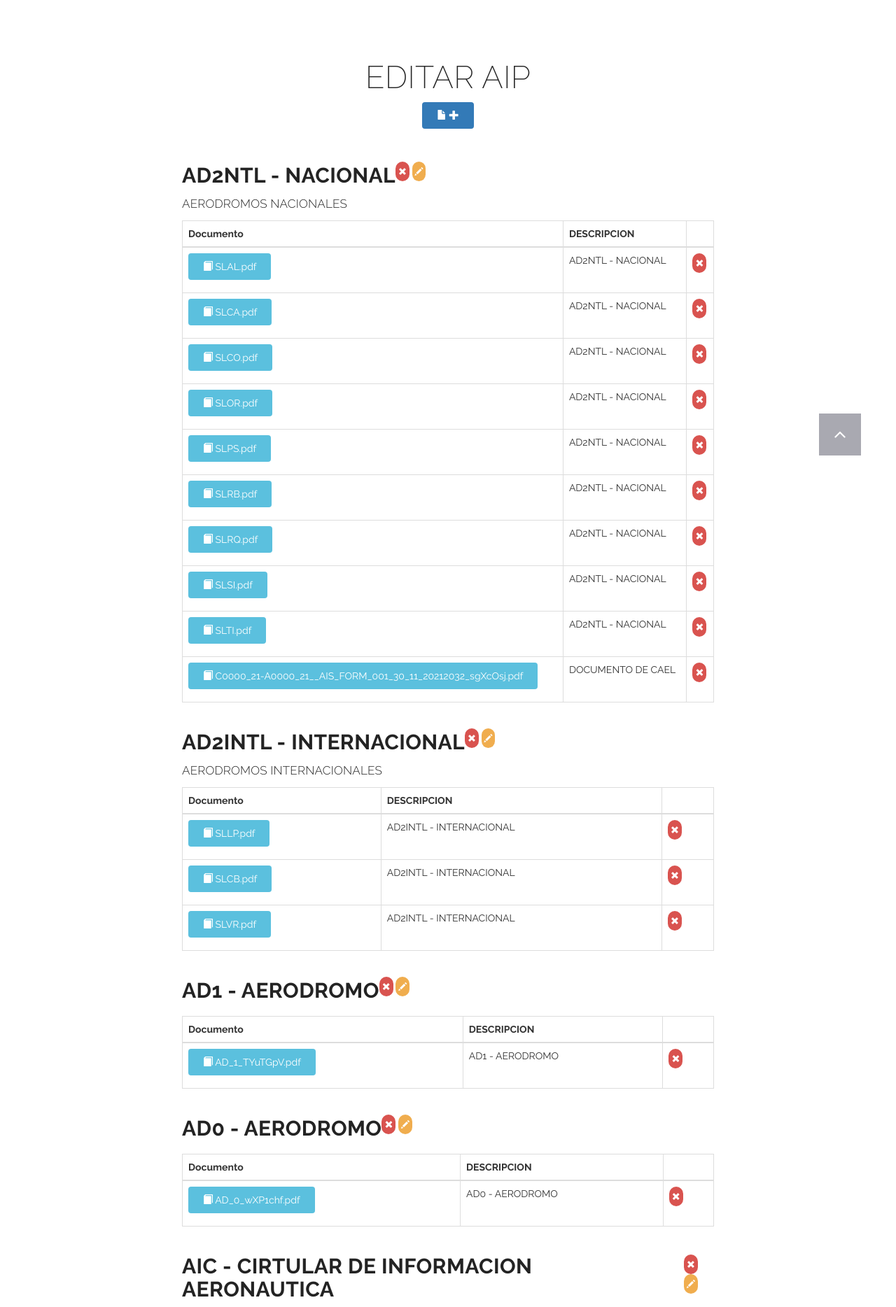
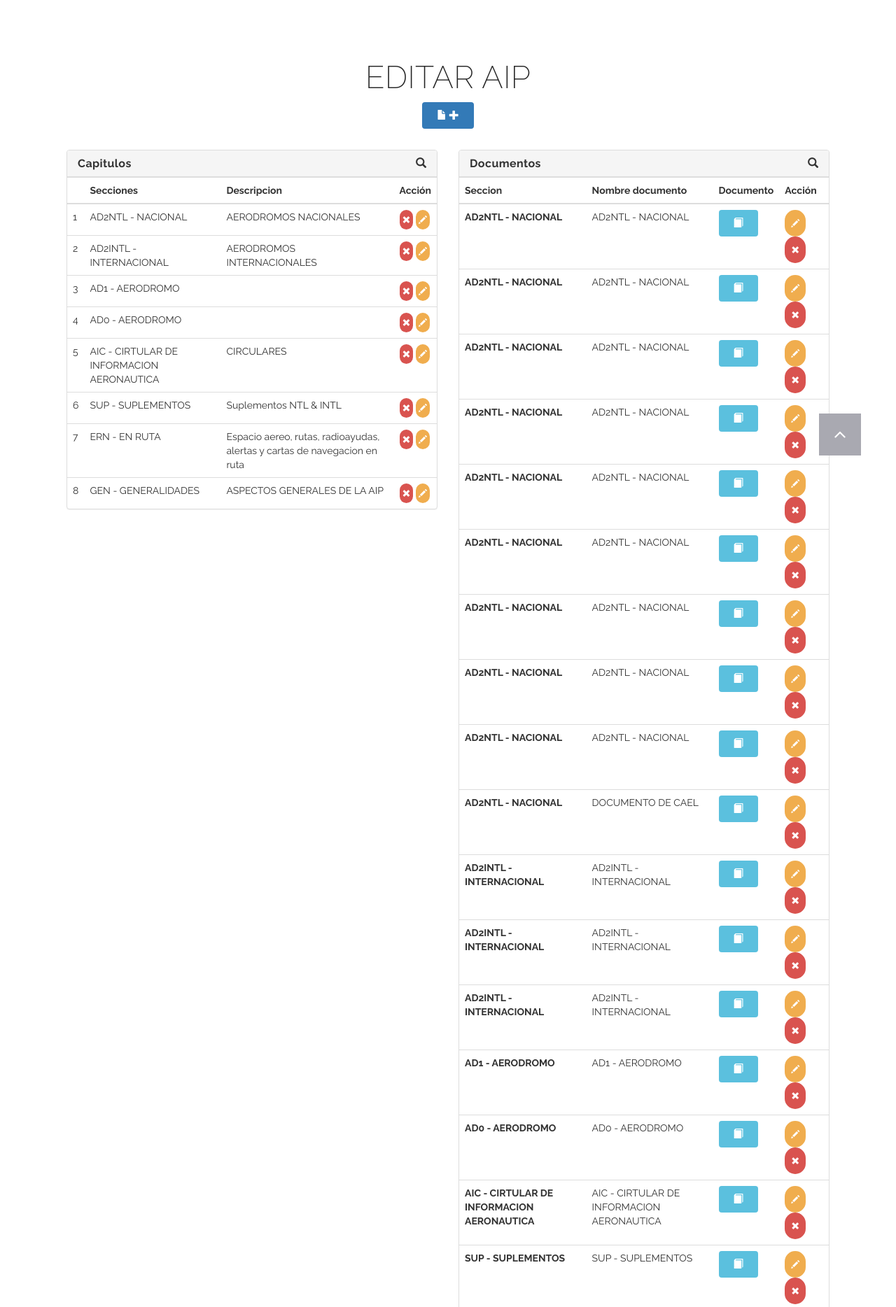
Before and after one commit to caeltarifa/Publicacion_digital, a Django app: a page that uses src/documents/templates/documents/user_documents.html in a window 1280 px wide. Shown: the part 99-1967 px from the top of the page at 70% size. Run offline with Django 3.2, Linux system fonts and the light colour scheme; a user stored in the database is signed in; data comes from the database, SQL or seed files in the repository; both versions use the stored data as it was after the commit; some libraries are stand-ins or nearby versions.

Commit message:
DISPLAY DOCUENT WITH FILTER, AND ORDERING BETWEEN CAPITULOS AND DOCUMENTOS

```diff
--- a/src/documents/templates/documents/user_documents.html
+++ b/src/documents/templates/documents/user_documents.html
@@ -1,14 +1,19 @@
 {% extends "base.html" %}
 {% load static %}
+
+
+{% block CSS %}
+<link href="{% static 'css/style_display_users.css' %}" rel="stylesheet">
+{% endblock CSS %}
+
 
 
 {% block content %}
 
 
+<!-- TABLA DE CONTENIDO  -->
 <section>
 	<div class="container">
-
-	<div class="row">
 		<div class="col-lg-12 text-center">
 			<div class="section-title">
 				<h2>EDITAR AIP</h2>
@@ -17,18 +22,38 @@
 				</a>
 
 			</div>
+		</div>
 
+        <div class="row">
+
+			<div class="col-md-6">
+				<div class="panel panel-default">
+					<div class="panel-heading">
+						<h3 class="panel-title"><strong>Capitulos</strong></h3>
+						<div class="pull-right">
+							<span class="clickable filter" data-toggle="tooltip" title="Toggle table filter" data-container="body">
+								<i class="glyphicon glyphicon-search"></i>
+							</span>
 						</div>
 					</div>
-
+					<div class="panel-body">
+						<input type="text" class="form-control" id="categorias-filter" data-action="filter" data-filters="#categorias" placeholder="Filter Developers" />
+					</div>
+					<table class="table table-hover" id="categorias">
+						<thead>
+							<tr>
+								<th>&nbsp;</th>
+								<th>Secciones</th>
+								<th>Descripcion</th>
+								<th>Acción</th>
+							</tr>
+						</thead>
+						<tbody>
 							{% for obj in object_list %}
-			<div class="row row-0-gutter">
-				<div class="col-md-8 col-md-offset-2 col-0-gutter">
-					<table>
 								<tr>
-							<td>
-								<h2><strong>{{ obj.title }}</strong></h2>
-							</td>
+									<td>{{forloop.counter}}</td>
+									<td>{{obj.title}}</td>
+									<td>{{obj.description}}</td>
 									<td>
 										{% if request.user.is_authenticated %}
 											{% if obj.uploaded_by == request.user %}
@@ -43,49 +68,88 @@
 										{% endif %}
 									</td>
 								</tr>
-					</table>
-
-					<p>{{ obj.description }}</p>
-
-
-					<div class="table-responsive">
-						<table class="table table-bordered">
-							<thead class="thead-dark">
-								<tr>
-									<th>Documento</th>
-									<th>DESCRIPCION</th>
-									<th></th>
-								</tr>
-							</thead>
-							<tbody>
-								{% for doc in document_list %}
-									{% if doc.document_id.id == obj.id %}
-										<tr>
-											<td>
-												<a href="/viewerjs/index.html#{{ cdn }}/media/{{ doc.document_url }}" target="_blank">
-													<button class="btn btn-info btn-lg" style="margin: 0 5px 10px 0;"> <span class="glyphicon glyphicon-book"></span> {{doc}}</button>
-												</a>
-											</td>
-											<td>
-												{{doc.name}}
-											</td>
-
-											<td>
-												<a href="{% url 'documents:delete_upload' pk=doc.pk %}"  data-toggle="tooltip" data-placement="bottom" title="Eliminar documento." >
-													<button  style="border-radius: 50px; padding: 3px;" class="btn btn-danger "><i class="glyphicon glyphicon-remove small"></i> </button>
-												</a>
-											</td>
-										</tr>
-									{% endif %}
 							{% endfor %}
 						</tbody>
 					</table>
 				</div>
 			</div>
+
+
+			<div class="col-md-6">
+				<div class="panel panel-default">
+					<div class="panel-heading">
+						<h3 class="panel-title"><strong>Documentos</strong></h3>
+						<div class="pull-right">
+							<span class="clickable filter" data-toggle="tooltip" title="Toggle table filter" data-container="body">
+								<i class="glyphicon glyphicon-search"></i>
+							</span>
 						</div>
+					</div>
+					<div class="panel-body">
+						<input type="text" class="form-control" id="generalidades-filter" data-action="filter" data-filters="#generalidades" placeholder="Filter Developers" />
+					</div>
+					<table class="table table-hover" id="generalidades">
+						<thead>
+							<tr>
+								<th>Seccion</th>
+								<th>Nombre documento</th>
+								<th>Documento</th>
+								<th>Acción</th>
+							</tr>
+						</thead>
+						<tbody>
+						{% for obj in object_list %}
+							{% for doc in document_list %}
+								{% if doc.document_id.id == obj.id %}
+									<tr>
+
+										<td>
+											<strong>
+												{{obj.title}}
+											</strong>
+										</td>
+
+										<td>{{doc.name}}</td>
+
+										<td>
+											<a href="/viewerjs/index.html#{{ cdn }}/media/{{ doc.document_url }}" target="_blank">
+												<button class="btn btn-info btn-lg" style="margin: 0 5px 10px 0;"> <span class="glyphicon glyphicon-book"></span> </button>
+											</a>
+										</td>
+
+										<td>
+											<a href="#"  data-toggle="tooltip" data-placement="bottom" title="Editar documento." >
+												<button  style="border-radius: 50px; padding: 8px;" class="btn btn-warning "><i class="glyphicon glyphicon-pencil small"></i> </button>
+											</a>
+											&nbsp;
+											&nbsp;
+											&nbsp;
+											<a href="{% url 'documents:delete_upload' pk=doc.pk %}"  data-toggle="tooltip" data-placement="bottom" title="Eliminar documento." >
+												<button  style="border-radius: 50px; padding: 8px;" class="btn btn-danger "><i class="glyphicon glyphicon-remove small"></i> </button>
+											</a>
+
+
+										</td>
+									</tr>
+								{% endif %}
 							{% endfor %}
+						{% endfor %}
+						</tbody>
+					</table>
+				</div>
+			</div>
+
+
+        </div>
+
 	</div>
 </section>
+
+
+
+
+
+
 
 
 <!-- Modal AGREGAR DOCUMENTO -->
@@ -145,7 +209,7 @@
 </div>
 
 
-<!-- Modal -->
+<!-- Modal EDITAR CATEGORIA-->
 <div class="modal fade" id="myModal" role="dialog">
 	<div class="modal-dialog modal-lg">
 		<div class="modal-content">
@@ -170,59 +234,60 @@
 
 
 
+{% endblock content %}
 
 
 
+{% block JS %}
+<script type="application/javascript">
+	(function(){
+		'use strict';
+		var $ = jQuery;
+		$.fn.extend({
+			filterTable: function(){
+				return this.each(function(){
+					$(this).on('keyup', function(e){
+						$('.filterTable_no_results').remove();
+						var $this = $(this),
+							search = $this.val().toLowerCase(),
+							target = $this.attr('data-filters'),
+							$target = $(target),
+							$rows = $target.find('tbody tr');
 
+						if(search == '') {
+							$rows.show();
+						} else {
+							$rows.each(function(){
+								var $this = $(this);
+								$this.text().toLowerCase().indexOf(search) === -1 ? $this.hide() : $this.show();
+							})
+							if($target.find('tbody tr:visible').size() === 0) {
+								var col_count = $target.find('tr').first().find('td').size();
+								var no_results = $('<tr class="filterTable_no_results"><td colspan="'+col_count+'">No results found</td></tr>')
+								$target.find('tbody').append(no_results);
+							}
+						}
+					});
+				});
+			}
+		});
+		$('[data-action="filter"]').filterTable();
+	})(jQuery);
 
+	$(function(){
+		// attach table filter plugin to inputs
+		$('[data-action="filter"]').filterTable();
 
+		$('.container').on('click', '.panel-heading span.filter', function(e){
+			var $this = $(this),
+				$panel = $this.parents('.panel');
 
-<section>
-	<div class="container">
-		<div class="row">
-			<div class="col-lg-12 text-center">
-				<div class="section-title">
-					<h2>DOCUMENTOS AIP</h2>
-				</div>
-			</div>
-		</div>
-		<div >
-			<a href="{% url 'documents:add' %}" rel="noopener noreferrer">
-				<button class="btn">AGREGAR</button>
-			</a>
-		</div>
-		<div class="table-responsive">
-			<table class="table table-bordered">
-				<thead class="thead-dark">
-					<tr>
-						<th>NOMBRE</th>
-						<th>DESCRIPCION</th>
-						<th></th>
-						<th></th>
-					</tr>
-				</thead>
-				<tbody>
-					{% for doc in document_list %}
-					<tr>
-						<td>
-							{{doc}}
-						</td>
-						<td>
-							{{doc.name}}
-						</td>
-						<td>
-							<button class="btn btn-success">Editar</button>
-						</td>
-						<td>
-							<button class="btn btn-danger">Eliminar</button>
-						</td>
-					</tr>
-			{% endfor %}
-				</tbody>
-			</table>
-		</div>
-	</div>
-</section>
-
-
-{% endblock content %}
+			$panel.find('.panel-body').slideToggle();
+			if($this.css('display') != 'none') {
+				$panel.find('.panel-body input').focus();
+			}
+		});
+		$('[data-toggle="tooltip"]').tooltip();
+	})
+</script>
+{% endblock JS %}
--- a/src/documents/views.py
+++ b/src/documents/views.py
@@ -116,10 +116,11 @@ def user_documents(request):
 @login_required()
 def delete_document(request, pk):
     # querying Document table from db to get single row and deleting it
+    titulo = Document.objects.get(id=pk).title
     instance1 = get_object_or_404(Document, pk=pk).delete()
     instance2 = DocumentUpload.objects.filter(document_id=pk).delete()
 
-    messages.success(request, "successfully deleted the document")
+    messages.success(request, 'Se ha borrado exitosamente "'+ titulo +'"' )
     return redirect("documents:user_doc")
 
 @login_required()
```
Also changed, not shown: src/users/templates/users/display_users.html (+54 -1 lines), src/users/views.py (+16 -2 lines), src/document_viewer/settings/db.sqlite3, 1 other file. Lines whose indentation alone changed are shown as unchanged.
